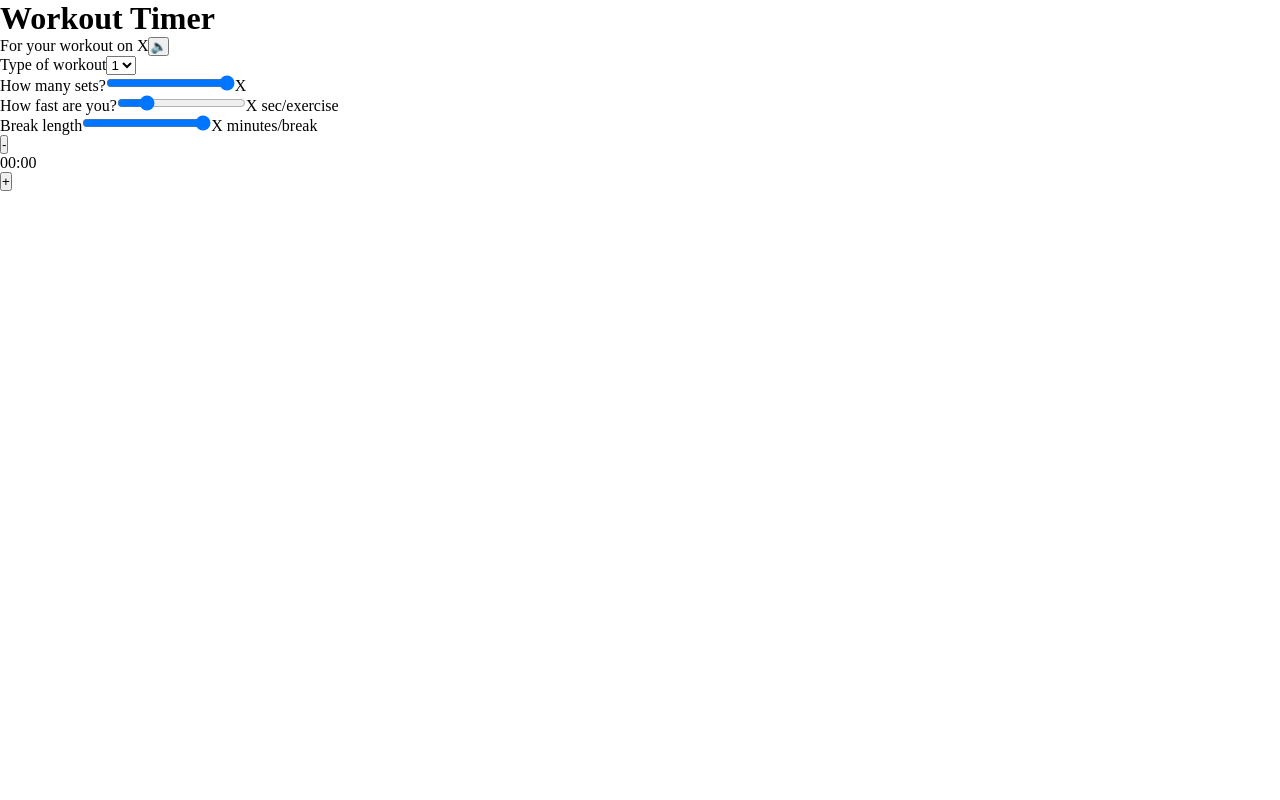
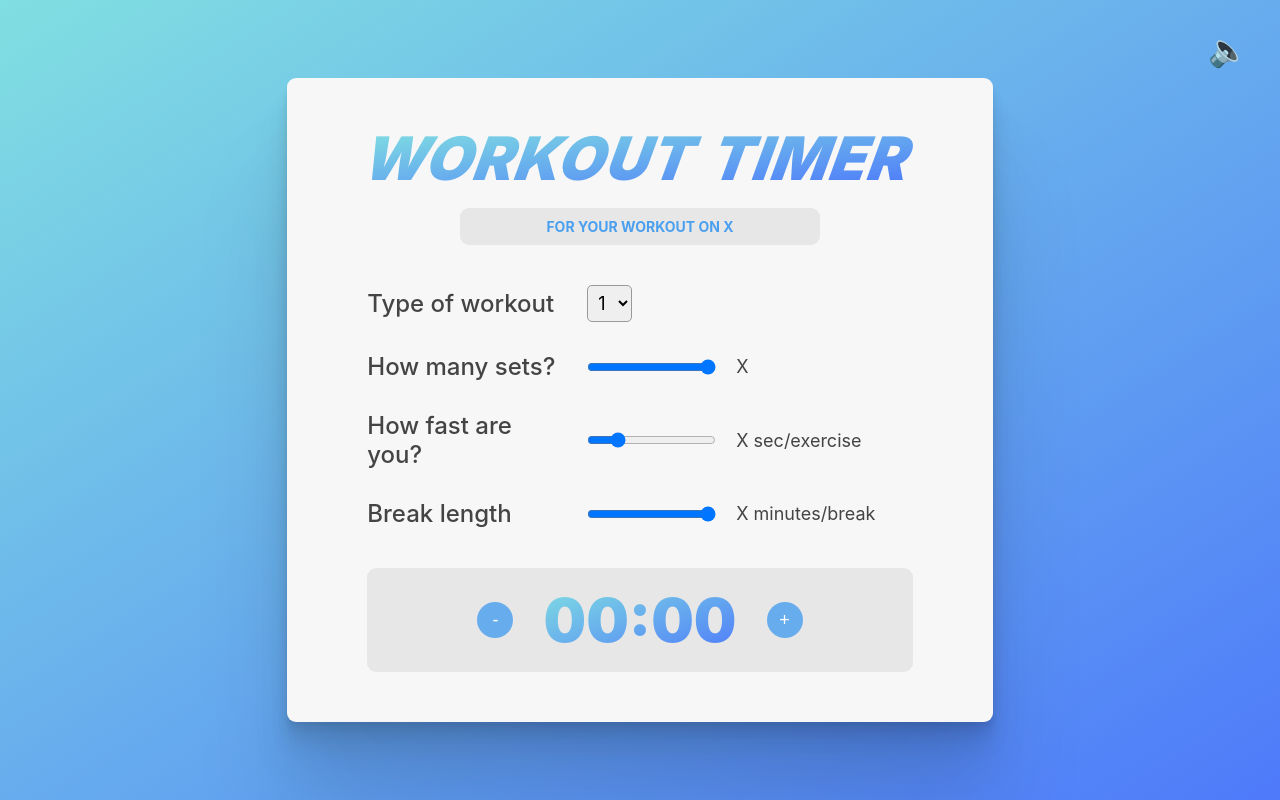
Before and after one commit to Marshal10/Workout-Timer, a React (Create React App) app: page / in a window 1280 px wide. Built offline with nearby package versions, Linux system fonts and the light colour scheme.

Commit message:
Css stylings

```diff
--- a/src/ToggleSound.js
+++ b/src/ToggleSound.js
@@ -1,5 +1,5 @@
 function ToggleSound() {
-  return <button>🔈</button>;
+  return <button className="btn-sound">🔈</button>;
 }
 
 export default ToggleSound;
--- a/src/index.css
+++ b/src/index.css
@@ -3,3 +3,132 @@
   padding: 0;
   box-sizing: border-box;
 }
+
+html {
+  font-size: 62.5%;
+}
+
+body {
+  font-family: -apple-system, BlinkMacSystemFont, "Segoe UI", Roboto, Oxygen,
+    Ubuntu, Cantarell, "Open Sans", "Helvetica Neue", sans-serif;
+  color: #444;
+  height: 100vh;
+  display: flex;
+  align-items: center;
+  justify-content: center;
+  background-image: linear-gradient(to right bottom, #80dfe1, #4e7afa);
+}
+
+main {
+  background-color: #f7f7f7;
+  padding: 5rem 8rem;
+  border-radius: 9px;
+  box-shadow: 0px 2.8px 2.8px rgba(0, 0, 0, 0.028),
+    0px 6.7px 6.7px rgba(0, 0, 0, 0.04), 0px 12.5px 12.5px rgba(0, 0, 0, 0.05),
+    0px 22.3px 22.3px rgba(0, 0, 0, 0.06),
+    0px 41.8px 41.8px rgba(0, 0, 0, 0.072), 0px 100px 100px rgba(0, 0, 0, 0.1);
+}
+
+h1 {
+  font-size: 6rem;
+  text-transform: uppercase;
+  font-weight: 900;
+  letter-spacing: 1px;
+  word-spacing: 5px;
+  text-align: center;
+  line-height: 1;
+  margin-bottom: 2rem;
+  background-clip: text;
+  background-image: linear-gradient(to right bottom, #80dfe1, #4e7afa);
+  color: transparent;
+  transform: skew(-20deg);
+}
+
+time {
+  display: block;
+  width: 36rem;
+  border-radius: 9px;
+  text-align: center;
+  margin: 0 auto;
+  margin-bottom: 4rem;
+  background-color: #e7e7e7;
+  padding: 1rem;
+  font-size: 1.4rem;
+  text-transform: uppercase;
+  font-weight: 700;
+  color: #4a9fee;
+}
+
+form {
+  display: flex;
+  flex-direction: column;
+  gap: 3rem;
+  margin-bottom: 4rem;
+}
+
+form div {
+  display: flex;
+  align-items: center;
+  gap: 2rem;
+}
+
+label {
+  font-weight: 500;
+  font-size: 2.4rem;
+  display: block;
+  width: 20rem;
+}
+
+select {
+  font-family: inherit;
+  font-size: 1.8rem;
+  padding: 0.6rem;
+  border: 1px solid #999;
+  border-radius: 5px;
+}
+
+span {
+  font-size: 1.8rem;
+}
+
+section {
+  display: flex;
+  align-items: center;
+  justify-content: center;
+  gap: 3rem;
+  background-color: #e7e7e7;
+  border-radius: 9px;
+  padding: 1.6rem;
+}
+
+p {
+  font-size: 6rem;
+  font-weight: 900;
+  text-align: center;
+  background-clip: text;
+  background-image: linear-gradient(to right bottom, #80dfe1, #4e7afa);
+  color: transparent;
+}
+
+button {
+  height: 3.6rem;
+  aspect-ratio: 1;
+  display: flex;
+  align-items: center;
+  justify-content: center;
+  border-radius: 50%;
+  border: none;
+  background-color: #67adee;
+  color: #fff;
+  font-weight: 500;
+  font-size: 1.8rem;
+  cursor: pointer;
+}
+
+.btn-sound {
+  position: absolute;
+  top: 3.2rem;
+  right: 3.2rem;
+  background-color: transparent;
+  font-size: 3.2rem;
+}
```
